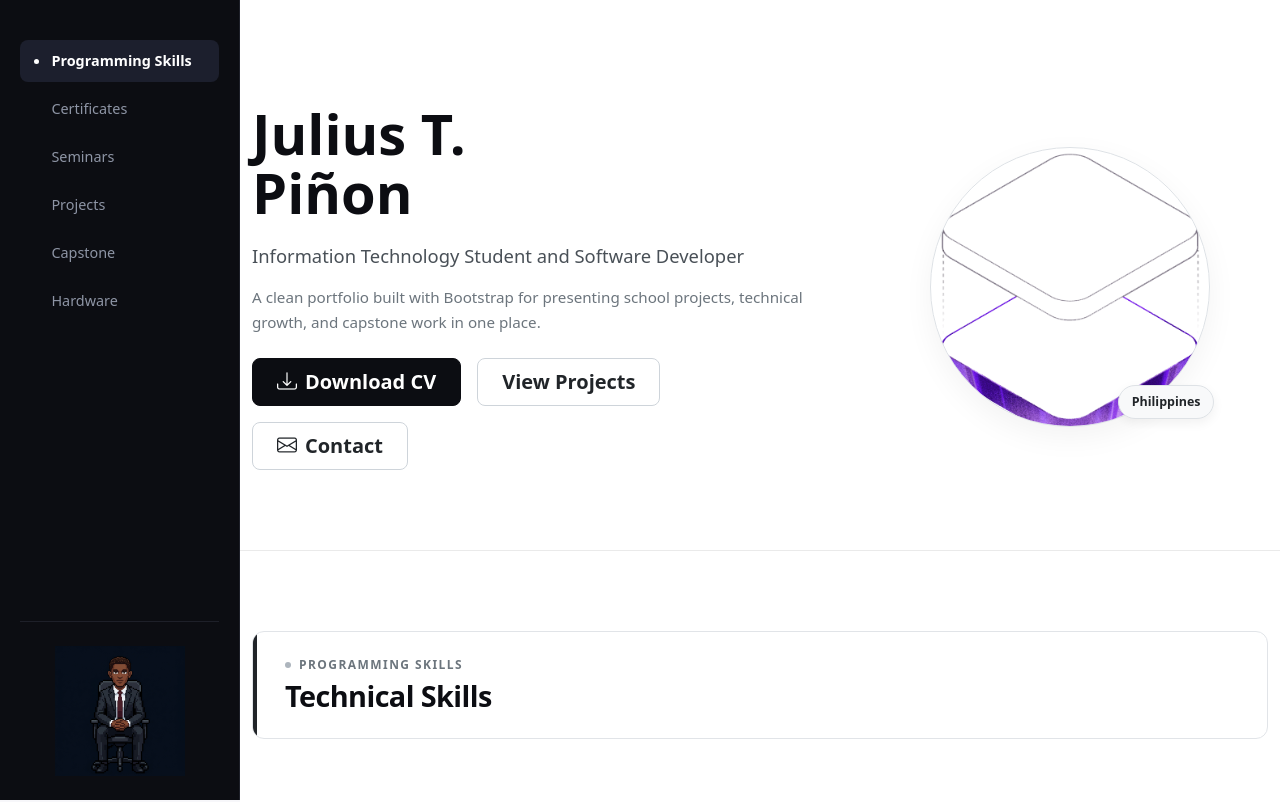
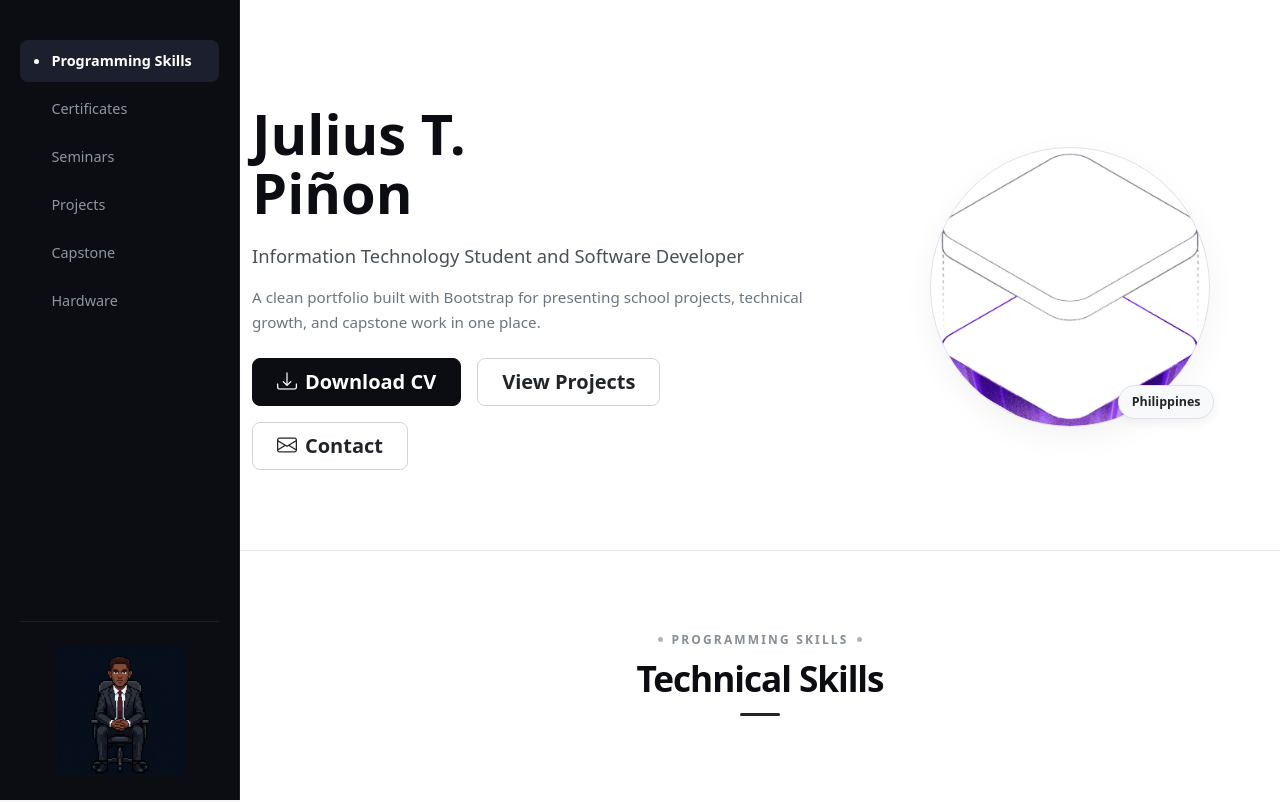
Before and after one commit to eltocmo0115/juliusPortfolio, a React (Vite) app: page / in a window 1280 px wide. Shown: the top 802 px of the page. Built offline with nearby package versions, Linux system fonts and the light colour scheme.

Commit message:
style: replace card-wrapped headings with centered minimalist typography and dividers

```diff
--- a/src/components/ui/SectionHeading.jsx
+++ b/src/components/ui/SectionHeading.jsx
@@ -10,9 +10,10 @@ function SectionHeading({ eyebrow, title, description }) {
   const ref = useScrollAnimation()
 
   return (
-    <div ref={ref} className="section-heading-card animate-on-scroll">
+    <div ref={ref} className="section-heading-centered animate-on-scroll">
       <p className="section-header-eyebrow">{eyebrow}</p>
       <h2 className="section-header-title">{title}</h2>
+      <div className="section-header-divider" />
       {description ? <p className="section-header-desc">{description}</p> : null}
     </div>
   )
--- a/src/styles/sections.css
+++ b/src/styles/sections.css
@@ -16,62 +16,57 @@
   margin-bottom: 2rem;
 }
 
-.section-heading-card {
-  background-color: #ffffff;
-  border: 1px solid #e1e4e8;
-  border-radius: 0.75rem;
-  padding: 1.5rem 2rem;
-  margin-bottom: 2.5rem;
+.section-heading-centered {
+  text-align: center;
+  max-width: 44rem;
+  margin: 0 auto 3.5rem;
   display: flex;
   flex-direction: column;
-  gap: 0.35rem;
-  position: relative;
-  overflow: hidden;
-}
-
-/* Left accent vertical line */
-.section-heading-card::before {
-  content: '';
-  position: absolute;
-  top: 0;
-  left: 0;
-  bottom: 0;
-  width: 4px;
-  background-color: #212529;
+  align-items: center;
+  gap: 0.25rem;
 }
 
 .section-header-eyebrow {
   font-size: 0.75rem;
   font-weight: 700;
-  letter-spacing: 0.12em;
+  letter-spacing: 0.18em;
   text-transform: uppercase;
-  color: #6c757d;
+  color: #868e96;
+  margin: 0;
   display: inline-flex;
   align-items: center;
   gap: 0.5rem;
-  margin: 0;
 }
 
-.section-header-eyebrow::before {
+.section-header-eyebrow::before,
+.section-header-eyebrow::after {
   content: '';
-  width: 6px;
-  height: 6px;
+  width: 5px;
+  height: 5px;
   background-color: #adb5bd;
   border-radius: 50%;
   display: inline-block;
 }
 
 .section-header-title {
-  margin: 0;
+  margin: 0.25rem 0 0;
   color: #0c0d12;
-  font-size: clamp(1.4rem, 3vw, 1.8rem);
+  font-size: clamp(1.6rem, 3.5vw, 2.2rem);
   font-weight: 800;
-  letter-spacing: -0.02em;
+  letter-spacing: -0.03em;
+}
+
+.section-header-divider {
+  width: 40px;
+  height: 3px;
+  background-color: #212529;
+  border-radius: 2px;
+  margin: 0.6rem auto;
 }
 
 .section-header-desc {
-  margin: 0.25rem 0 0;
+  margin: 0;
   color: #495057;
   font-size: 0.95rem;
-  line-height: 1.5;
+  line-height: 1.6;
 }
```
